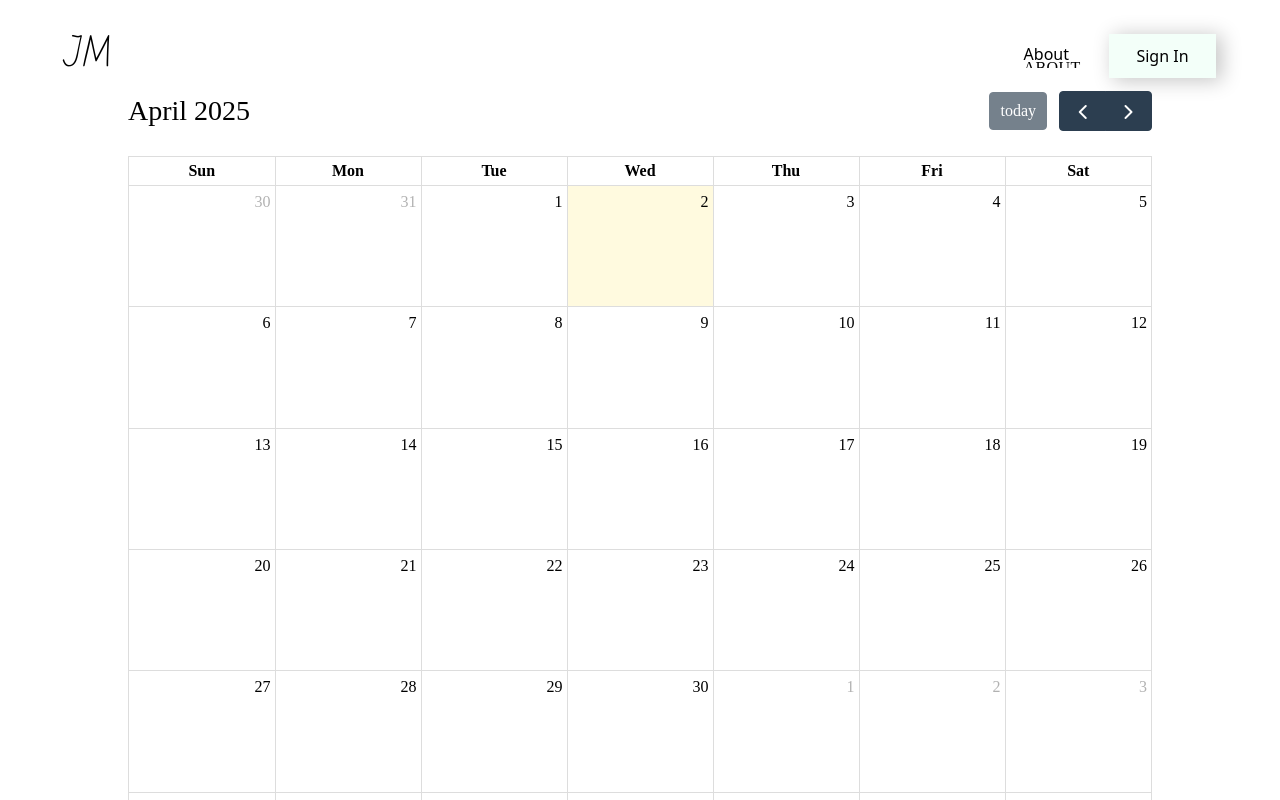
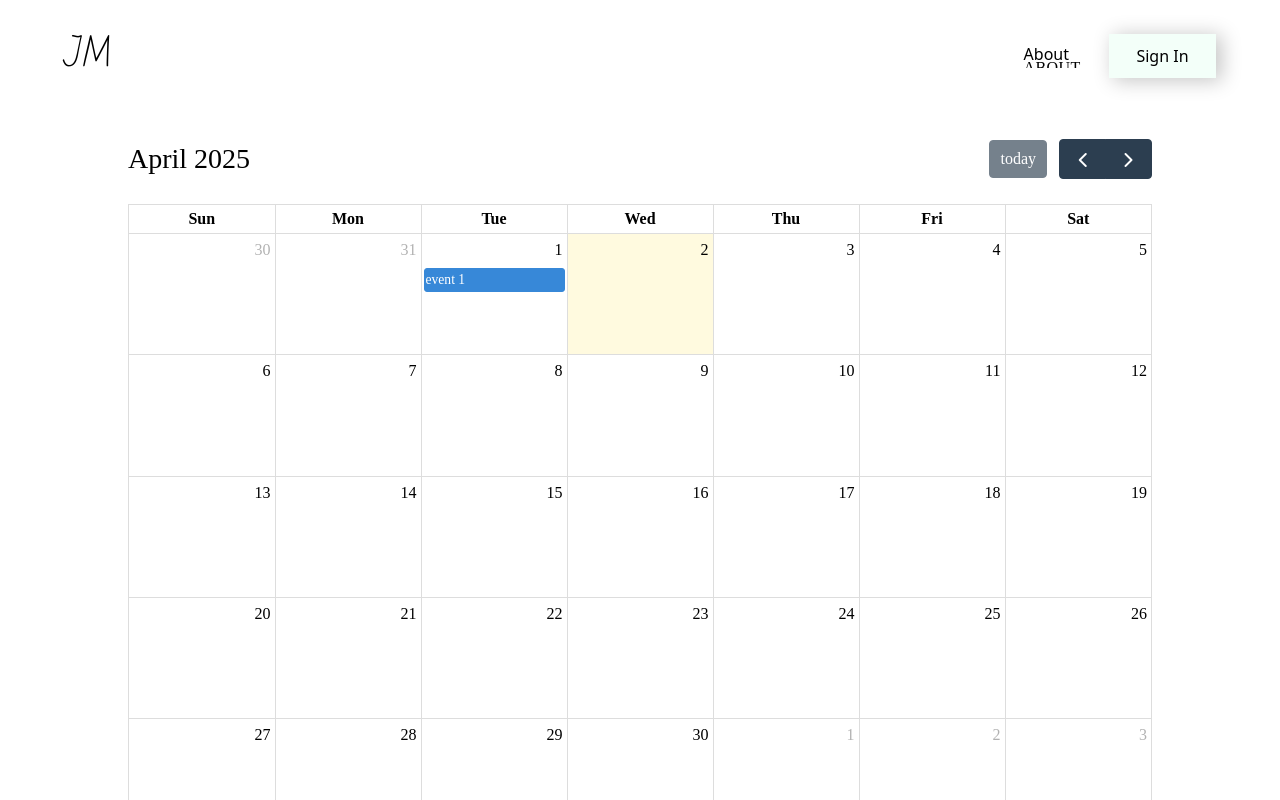
Before and after one commit to ElizabethW00/JournalMe, a Next.js app: page /calender in a window 1280 px wide. Shown: the top 800 px of the page. Built offline with nearby package versions, Linux system fonts and the light colour scheme; no server answers; a web font is replaced by a local one.

Commit message:
changed positioning

```diff
--- a/src/app/(root)/calender/calendar.css
+++ b/src/app/(root)/calender/calendar.css
@@ -4,8 +4,8 @@
   display: flex;
   justify-content: center;
   align-items: center;
-  height: 70%;
-  width: 100%;
+  width: 100vw;
+  height: 100%;
   font-family: "Playpen Sans", cursive;
 }
 
--- a/src/app/(root)/calender/page.tsx
+++ b/src/app/(root)/calender/page.tsx
@@ -6,8 +6,19 @@ import "./calendar.css";
 
 export default function Calendar() {
   return (
-    <div className="cal">
-      <FullCalendar plugins={[dayGridPlugin]} initialView="dayGridMonth" />
-    </div>
+    <section className="cal py-12">
+      {/* pass in custom journal id link into url */}
+      {/* journal data structure:
+        - id
+        - title
+        - date
+        - content
+      */}
+      <FullCalendar
+        plugins={[dayGridPlugin]}
+        initialView="dayGridMonth"
+        events={[{ title: "event 1", date: "2025-04-01", url: "/" }]}
+      />
+    </section>
   );
 }
```
